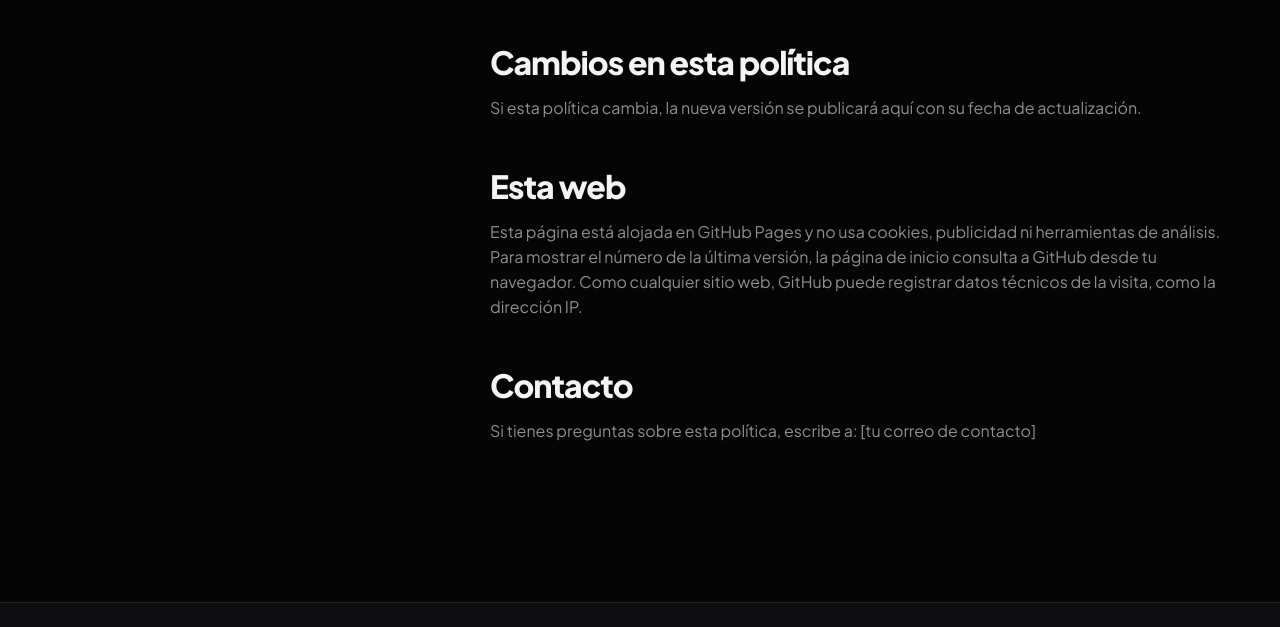
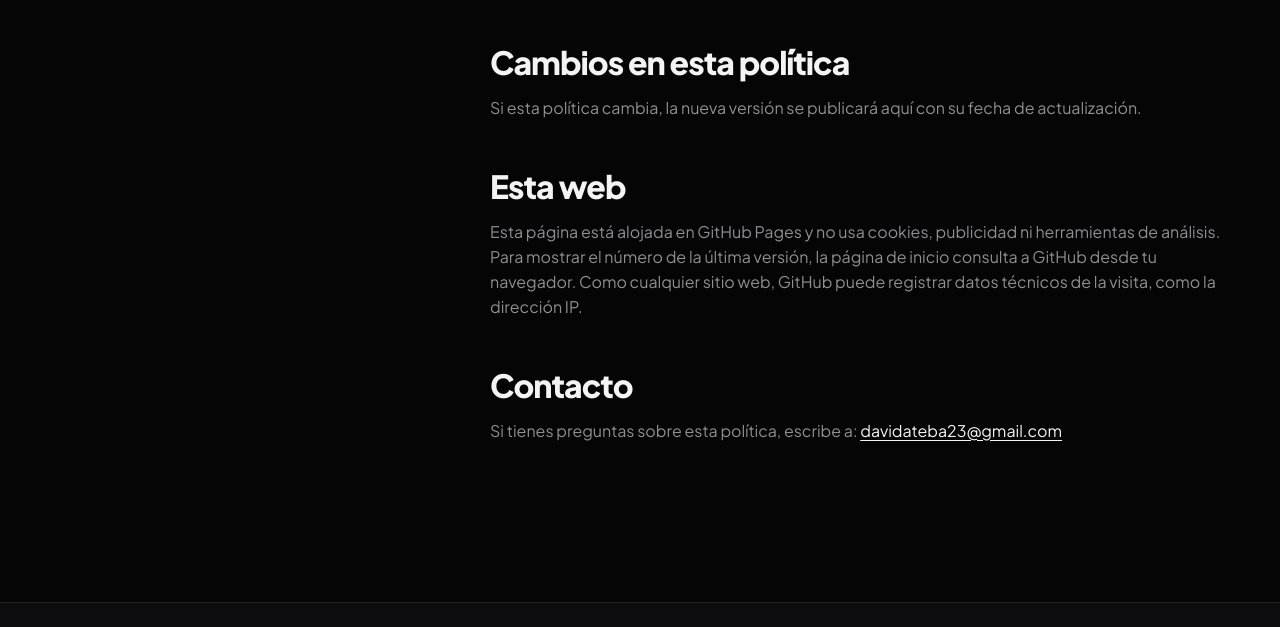
Before and after one commit to myfriend2525/Rinova-releases, a plain HTML site: page docs/privacidad/index.html in a window 1280 px wide. Shown: the part 1969-2596 px from the top of the page. Drawn offline with Linux system fonts and the light colour scheme.

Commit message:
Correo de contacto en la política de privacidad
Co-Authored-By: Claude Opus 5.5 <noreply@anthropic.com>

```diff
--- a/docs/privacidad/index.html
+++ b/docs/privacidad/index.html
@@ -116,7 +116,7 @@
 
       <section id="contacto">
         <h2>Contacto</h2>
-        <p>Si tienes preguntas sobre esta política, escribe a: [tu correo de contacto]</p>
+        <p>Si tienes preguntas sobre esta política, escribe a: <a href="mailto:davidateba23@gmail.com">davidateba23@gmail.com</a></p>
       </section>
     </article>
   </main>
```
